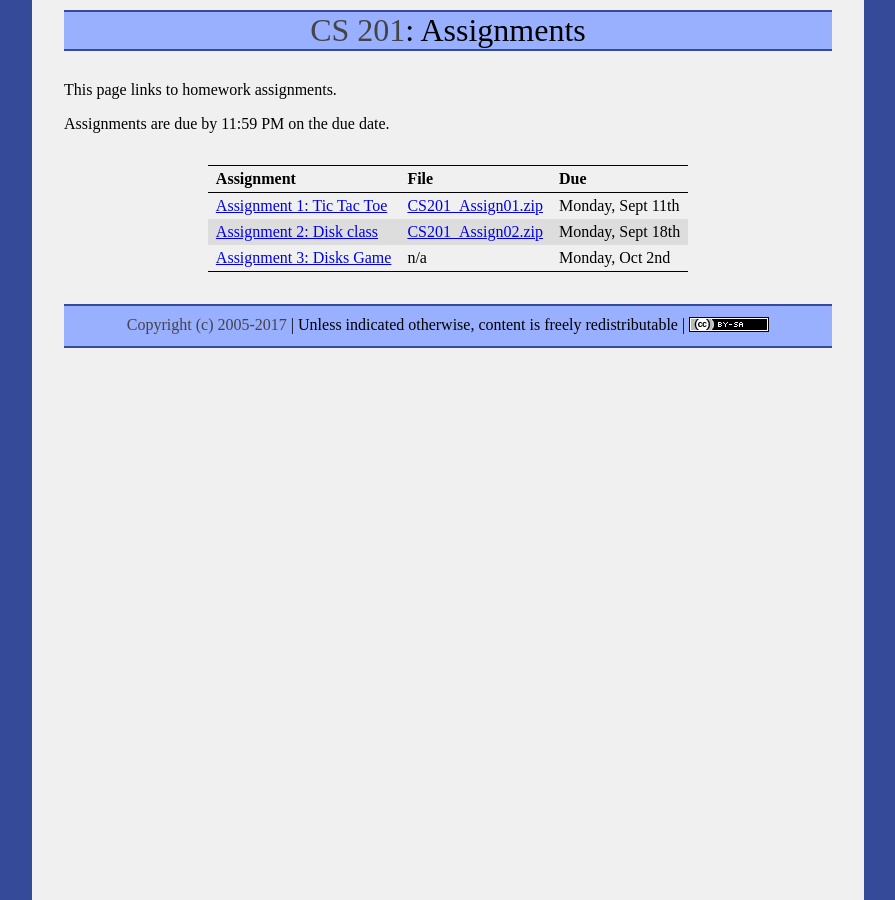
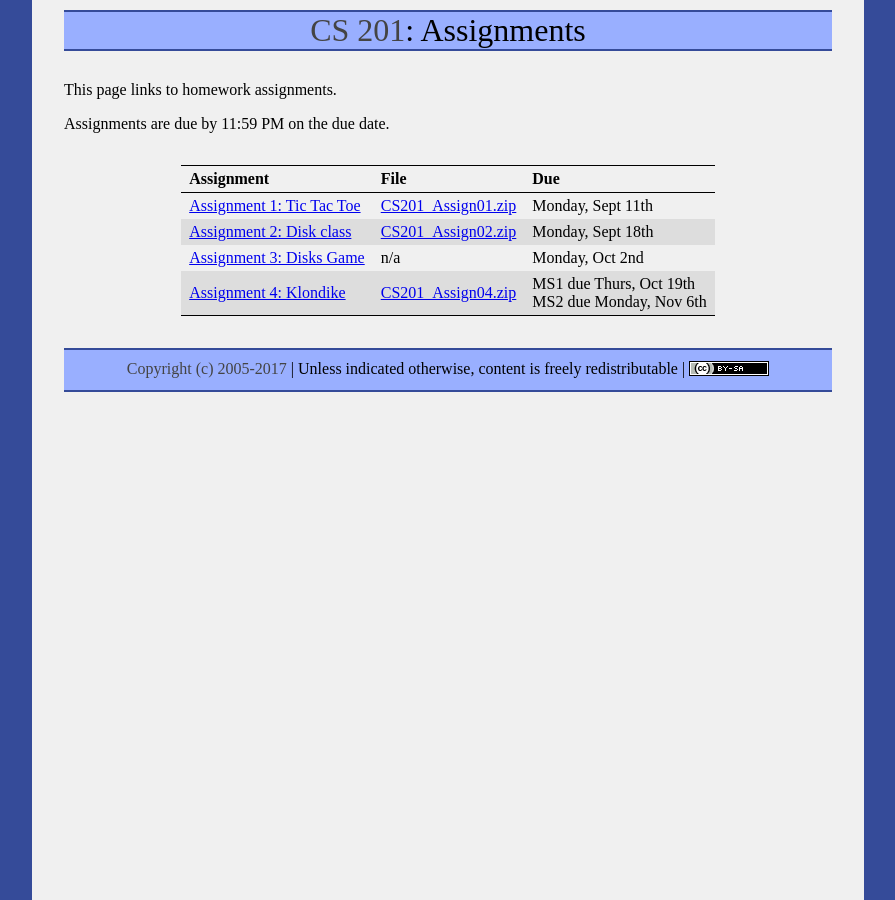
Before and after one commit to ycpcs/cs201-fall2017, a Jekyll site: the page built from assign/index.md, in a window 1280 px wide. Shown: the whole page, without its empty margins (192-1087 px from the left). Built offline with Jekyll 4.4.1, drawn with Linux system fonts in a browser that asks for light colours.

Commit message:
add assignment 4 to index page

```diff
--- a/assign/index.md
+++ b/assign/index.md
@@ -12,3 +12,4 @@ Assignments are due by 11:59 PM on the due date.
 > [Assignment 1: Tic Tac Toe](assign01.html) | [CS201\_Assign01.zip](CS201_Assign01.zip) | Monday, Sept 11th
 > [Assignment 2: Disk class](assign02.html) | [CS201\_Assign02.zip](CS201_Assign02.zip) | Monday, Sept 18th
 > [Assignment 3: Disks Game](assign03.html) | n/a | Monday, Oct 2nd
+> [Assignment 4: Klondike](assign04.html) | [CS201\_Assign04.zip](CS201_Assign04.zip) | MS1 due Thurs, Oct 19th<br>MS2 due Monday, Nov 6th
```
